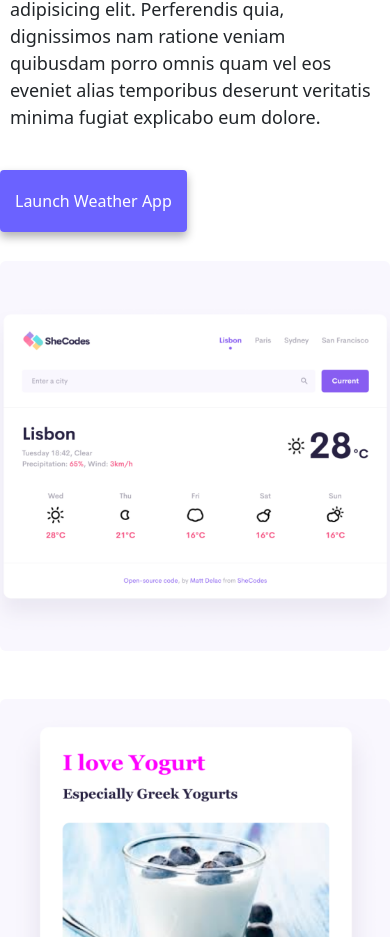
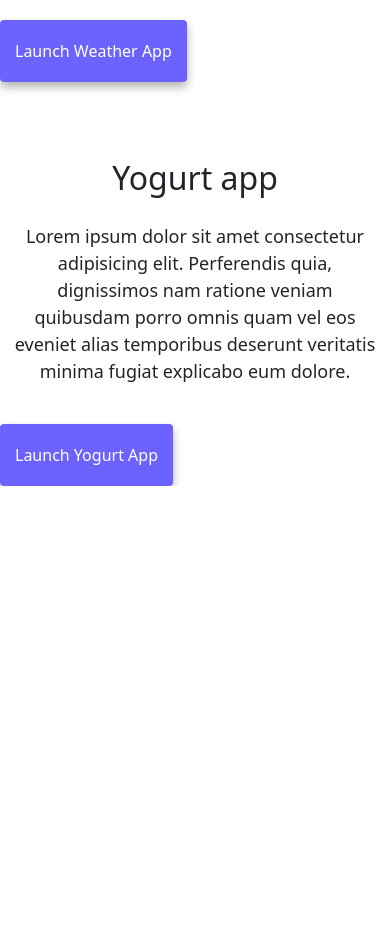
Before and after one commit to Biancavdvoort/Portfolio, a plain HTML site: page index.html in a window 390 px wide. Shown: the part 1063-2000 px from the top of the page. After the commit the page ends 1549 px from the top, so only its background shows below. Drawn offline with nearby package versions, Linux system fonts and the light colour scheme.

Commit message:
Add responsive CSS

```diff
--- a/index.html
+++ b/index.html
@@ -108,7 +108,7 @@
       <div class="col-md-6">
         <img
           src="images/weather.png"
-          class="img-fluid rounded"
+          class="img-fluid rounded d-none d-md-block"
           alt="Weather app"
         />
       </div>
@@ -118,7 +118,7 @@
       <div class="col-md-6">
         <img
           src="images/yogurt.png"
-          class="img-fluid rounded"
+          class="img-fluid rounded d-none d-md-block"
           alt="I love yoghurt"
         />
       </div>
--- a/src/style.css
+++ b/src/style.css
@@ -33,9 +33,14 @@ p {
 @media (max-width: 576px) {
   h2 {
     font-size: 32px;
+    margin: 0px;
+    text-align: center;
   }
   h1 {
     font-size: 40px;
+  }
+  p {
+    text-align: center;
   }
 }
 
```
